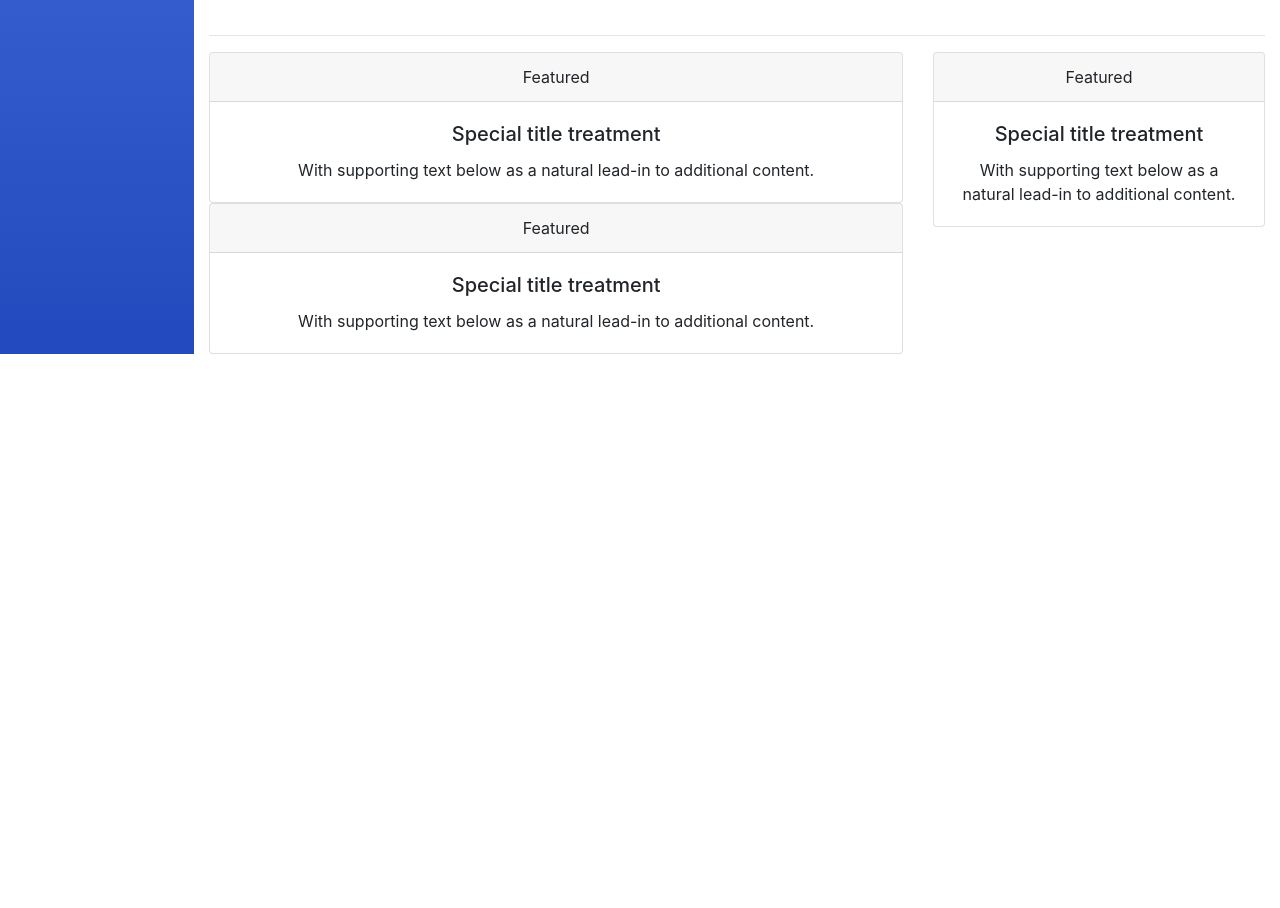
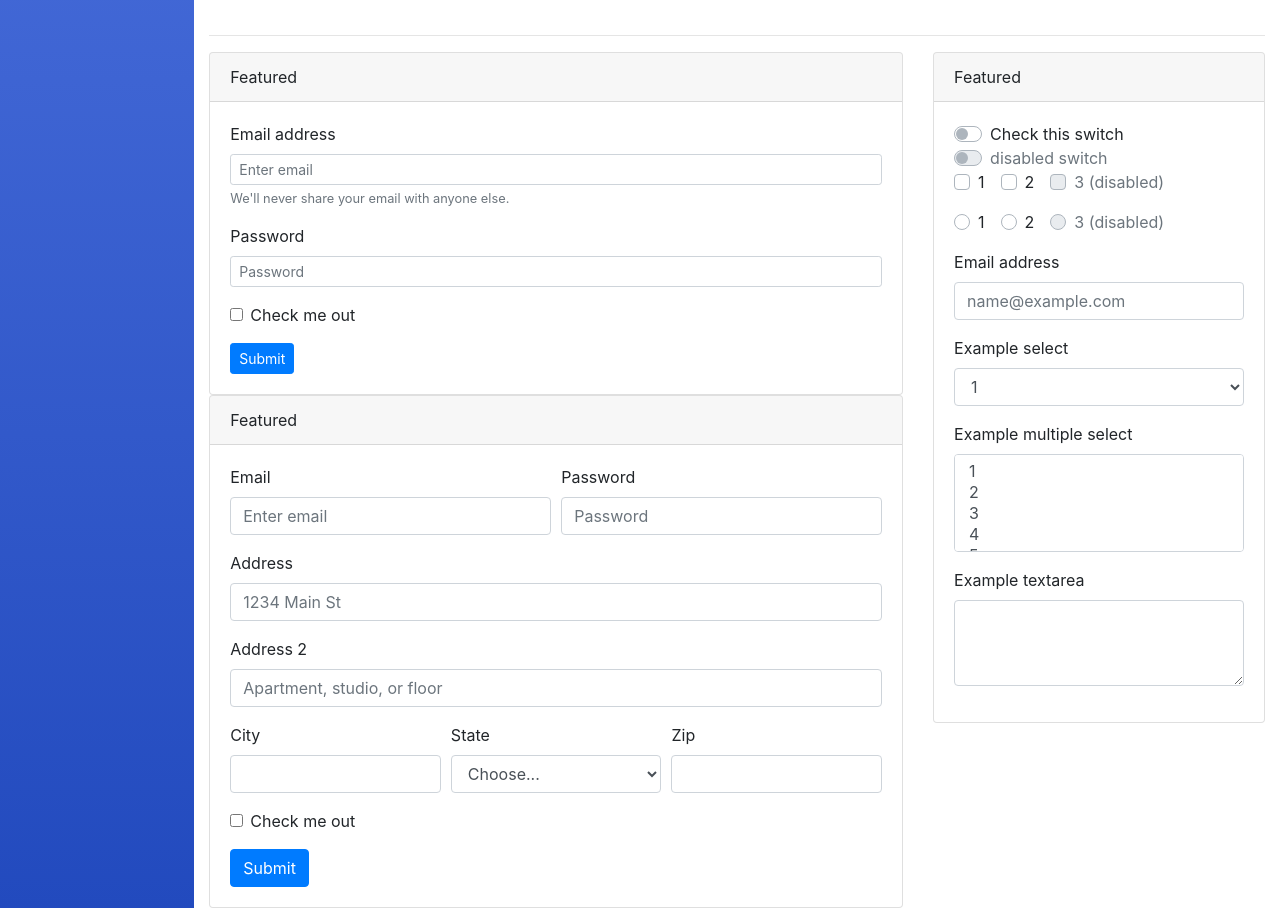
Before and after one commit to prstyocode/react-admin, a React (Create React App) app: page / in a window 1280 px wide. Shown: the part 540-1448 px from the top of the page. Before the commit the page ends 894 px from the top, so only its background shows below. Built offline with nearby package versions, Linux system fonts and the light colour scheme.

Commit message:
add more forms

```diff
--- a/src/App.css
+++ b/src/App.css
@@ -1,5 +1,4 @@
 .App {
-  text-align: center;
   display: flex;
 }
 
@@ -27,11 +26,13 @@
   background-color: #fff;
   padding-top: 10px;
   padding-bottom: 10px;
+  text-align: center;
 }
 
 .main-header.aside {
   color: #fff;
   background-color: #4e73df;
+  cursor: default;
 }
 
 .sidebar-divider {
--- a/src/layouts/Sidebar.js
+++ b/src/layouts/Sidebar.js
@@ -79,7 +79,8 @@ let cardStyle = {
   border: "none",
   borderRadius: "0px",
   color: "white",
-  backgroundColor: "#4e73df"
+  backgroundColor: "#4e73df",
+  cursor: "default"
 };
 
 let accordionStyle = { borderBottom: "0px", textAlign: "left" };
--- a/src/layouts/form/BasicForm.js
+++ b/src/layouts/form/BasicForm.js
@@ -1,5 +1,5 @@
 import React, { useContext, useEffect } from "react";
-import { Card, Col, Row } from "react-bootstrap";
+import { Card, Col, Row, Form, Button } from "react-bootstrap";
 import Context from "../../context/root";
 
 const BasicForm = props => {
@@ -16,11 +16,34 @@ const BasicForm = props => {
             <Card>
               <Card.Header>Featured</Card.Header>
               <Card.Body>
-                <Card.Title>Special title treatment</Card.Title>
-                <Card.Text>
-                  With supporting text below as a natural lead-in to additional
-                  content.
-                </Card.Text>
+                <Form>
+                  <Form.Group controlId="formBasicEmail">
+                    <Form.Label>Email address</Form.Label>
+                    <Form.Control
+                      size="sm"
+                      type="email"
+                      placeholder="Enter email"
+                    />
+                    <Form.Text className="text-muted">
+                      We'll never share your email with anyone else.
+                    </Form.Text>
+                  </Form.Group>
+
+                  <Form.Group controlId="formBasicPassword">
+                    <Form.Label>Password</Form.Label>
+                    <Form.Control
+                      size="sm"
+                      type="password"
+                      placeholder="Password"
+                    />
+                  </Form.Group>
+                  <Form.Group controlId="formBasicCheckbox">
+                    <Form.Check type="checkbox" label="Check me out" />
+                  </Form.Group>
+                  <Button size="sm" variant="primary" type="submit">
+                    Submit
+                  </Button>
+                </Form>
               </Card.Body>
             </Card>
           </Col>
@@ -30,11 +53,57 @@ const BasicForm = props => {
             <Card>
               <Card.Header>Featured</Card.Header>
               <Card.Body>
-                <Card.Title>Special title treatment</Card.Title>
-                <Card.Text>
-                  With supporting text below as a natural lead-in to additional
-                  content.
-                </Card.Text>
+                <Form>
+                  <Form.Row>
+                    <Form.Group as={Col} controlId="formGridEmail">
+                      <Form.Label>Email</Form.Label>
+                      <Form.Control type="email" placeholder="Enter email" />
+                    </Form.Group>
+
+                    <Form.Group as={Col} controlId="formGridPassword">
+                      <Form.Label>Password</Form.Label>
+                      <Form.Control type="password" placeholder="Password" />
+                    </Form.Group>
+                  </Form.Row>
+
+                  <Form.Group controlId="formGridAddress1">
+                    <Form.Label>Address</Form.Label>
+                    <Form.Control placeholder="1234 Main St" />
+                  </Form.Group>
+
+                  <Form.Group controlId="formGridAddress2">
+                    <Form.Label>Address 2</Form.Label>
+                    <Form.Control placeholder="Apartment, studio, or floor" />
+                  </Form.Group>
+
+                  <Form.Row>
+                    <Form.Group as={Col} controlId="formGridCity">
+                      <Form.Label>City</Form.Label>
+                      <Form.Control />
+                    </Form.Group>
+
+                    <Form.Group as={Col} controlId="formGridState">
+                      <Form.Label>State</Form.Label>
+                      <Form.Control as="select">
+                        <option>Choose...</option>
+                        <option>...</option>
+                      </Form.Control>
+                    </Form.Group>
+
+                    <Form.Group as={Col} controlId="formGridZip">
+                      <Form.Label>Zip</Form.Label>
+                      <Form.Control />
+                    </Form.Group>
+                  </Form.Row>
+
+                  <Form.Group id="formGridCheckbox">
+                    <Form.Check type="checkbox" label="Check me out" />
+                  </Form.Group>
+
+                  <Button variant="primary" type="submit">
+                    Submit
+                  </Button>
+                </Form>
               </Card.Body>
             </Card>
           </Col>
@@ -44,11 +113,77 @@ const BasicForm = props => {
         <Card>
           <Card.Header>Featured</Card.Header>
           <Card.Body>
-            <Card.Title>Special title treatment</Card.Title>
-            <Card.Text>
-              With supporting text below as a natural lead-in to additional
-              content.
-            </Card.Text>
+            <Form>
+              <Form.Check
+                type="switch"
+                id="custom-switch"
+                label="Check this switch"
+              />
+              <Form.Check
+                disabled
+                type="switch"
+                label="disabled switch"
+                id="disabled-custom-switch"
+              />
+            </Form>
+            <Form>
+              {["checkbox", "radio"].map(type => (
+                <div key={`custom-inline-${type}`} className="mb-3">
+                  <Form.Check
+                    custom
+                    inline
+                    label="1"
+                    type={type}
+                    id={`custom-inline-${type}-1`}
+                  />
+                  <Form.Check
+                    custom
+                    inline
+                    label="2"
+                    type={type}
+                    id={`custom-inline-${type}-2`}
+                  />
+                  <Form.Check
+                    custom
+                    inline
+                    disabled
+                    label="3 (disabled)"
+                    type={type}
+                    id={`custom-inline-${type}-3`}
+                  />
+                </div>
+              ))}
+            </Form>
+            <Form>
+              <Form.Group controlId="exampleForm.ControlInput1">
+                <Form.Label>Email address</Form.Label>
+                <Form.Control type="email" placeholder="name@example.com" />
+              </Form.Group>
+              <Form.Group controlId="exampleForm.ControlSelect1">
+                <Form.Label>Example select</Form.Label>
+                <Form.Control as="select">
+                  <option>1</option>
+                  <option>2</option>
+                  <option>3</option>
+                  <option>4</option>
+                  <option>5</option>
+                </Form.Control>
+              </Form.Group>
+              <Form.Group controlId="exampleForm.ControlSelect2">
+                <Form.Label>Example multiple select</Form.Label>
+                <Form.Control as="select" multiple>
+                  <option>1</option>
+                  <option>2</option>
+                  <option>3</option>
+                  <option>4</option>
+                  <option>5</option>
+                </Form.Control>
+              </Form.Group>
+              <Form.Group controlId="exampleForm.ControlTextarea1">
+                <Form.Label>Example textarea</Form.Label>
+                <Form.Control as="textarea" rows="3" />
+              </Form.Group>
+            </Form>
           </Card.Body>
         </Card>
       </Col>
```
